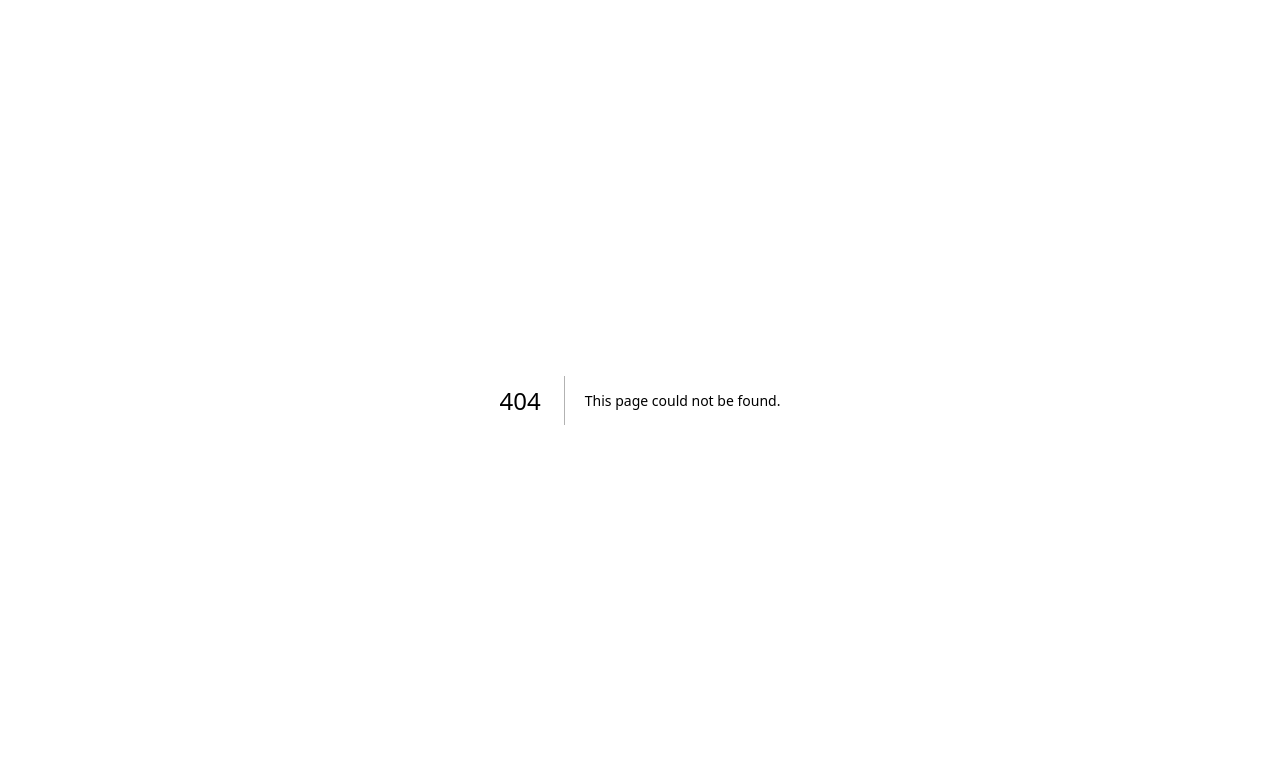
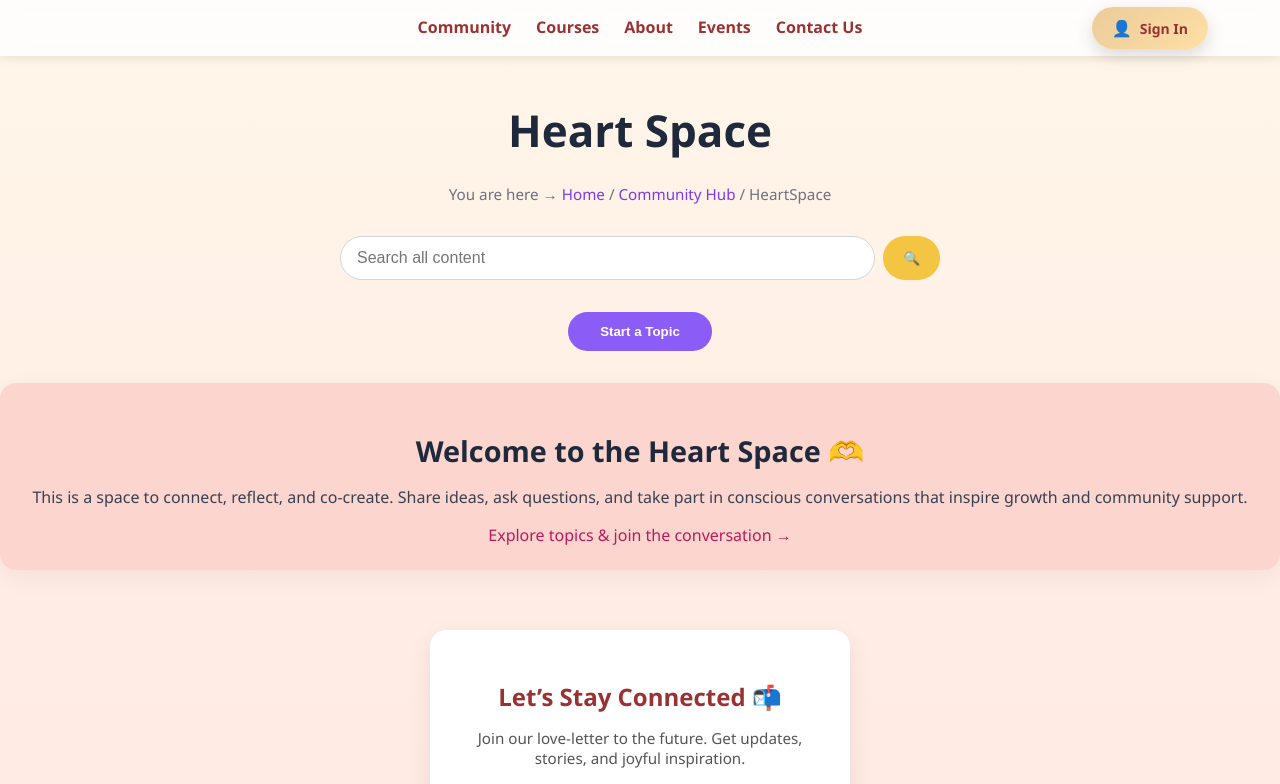
Before and after one commit to josiahbasilio/Light-Heart-Vision, a Next.js app in the folder light-heart-vision/: page /hub/heart-space in a window 1280 px wide. Before the commit this address had no page. Shown: the top 784 px of the page. Built offline with nearby package versions, Linux system fonts and the light colour scheme.

Commit message:
Created Heart Space, the discussion forum

```diff
--- /dev/null
+++ b/light-heart-vision/src/app/hub/heart-space/heart-space.css
@@ -0,0 +1,78 @@
+/* Reuse Community Hub Styles */
+@import '../hub.css';
+
+/* ------------ Main Content Layout ------------ */
+.heartspace-main {
+  padding-top: 100px;
+}
+
+/* ------------ Header Container ------------ */
+.heartspace-header {
+  text-align: center;
+  margin: 0 auto 1.5rem auto;
+}
+
+/* ------------ Header Title ------------ */
+.heartspace-header h1 {
+  font-size: 2.75rem;
+  font-weight: 700;
+  color: #1e293b;
+  margin: 0;
+}
+
+/* ------------ Start Topic Button ------------ */
+.start-topic-btn {
+  display: flex;
+  justify-content: center;
+  margin-top: 2rem;
+}
+
+.start-topic-btn button {
+  padding: 0.75rem 2rem;
+  border: none;
+  border-radius: 9999px;
+  background-color: #8b5cf6;
+  color: white;
+  font-weight: 600;
+  cursor: pointer;
+  transition: background 0.2s ease;
+}
+
+.start-topic-btn button:hover {
+  background-color: #7c3aed;
+}
+
+/* ------------ Discussion Section ------------ */
+.discussion-section {
+  background-color: #fcd5ce; /* warm peachy-pink */
+  padding: 1.5rem;
+  border-radius: 1rem;
+  margin-top: 2rem;
+  text-align: center;
+  box-shadow: 0 8px 24px rgba(0, 0, 0, 0.05);
+}
+
+.discussion-section h2 {
+  font-size: 1.8rem;
+  font-weight: 700;
+  margin-bottom: 0.75rem;
+  color: #1e293b;
+}
+
+.discussion-section p {
+  font-size: 1rem;
+  margin-bottom: 1rem;
+  color: #374151;
+}
+
+.discussion-link {
+  text-decoration: none;
+  color: #be185d; /* deep rose */
+  font-weight: 500;
+  transition: color 0.2s ease;
+}
+
+.discussion-link:hover {
+  color: #9d174d; /* darker rose */
+  text-decoration: underline;
+}
--- /dev/null
+++ b/light-heart-vision/src/app/hub/heart-space/page.js
@@ -0,0 +1,62 @@
+"use client";
+import "./heart-space.css";
+import Link from "next/link";
+import Header from "@/components/Header";
+import Footer from "@/components/Footer";
+
+export default function HeartSpace() {
+  return (
+    <>
+      {/* Include Header */}
+      <Header />
+
+      {/* ------- Main content ------- */}
+      <main className="heartspace-main">
+        <div className="heartspace-header">
+          <h1>Heart Space</h1>
+        </div>
+
+        {/* Breadcrumb */}
+        <div className="hub-breadcrumb">
+          You are here →{" "}
+          <Link href="/" className="hub-link">
+            Home
+          </Link>{" "}
+          /{" "}
+          <Link href="/hub" className="hub-link">
+            Community Hub
+          </Link>{" "}
+          / HeartSpace
+        </div>
+
+        {/* Search Bar */}
+        <div className="hub-search-container">
+          <input type="text" placeholder="Search all content" />
+          <button>🔍</button>
+        </div>
+
+        {/* Start a Topic Button */}
+        <div className="start-topic-btn">
+          <button>Start a Topic</button>
+        </div>
+
+        {/* Discussion Section */}
+        <div className="discussion-section">
+          <h2>Welcome to the Heart Space 🫶</h2>
+          <p>
+            This is a space to connect, reflect, and co-create. Share ideas, ask
+            questions, and take part in conscious conversations that inspire
+            growth and community support.
+          </p>
+          <Link href="/heartspace/topics" className="discussion-link">
+            Explore topics & join the conversation →
+          </Link>
+        </div>
+      </main>
+      {/* ------- Main content ------- */}
+
+      {/* Include Footer */}
+      <Footer />
+    </>
+  );
+}
```
Also changed, not shown: light-heart-vision/src/app/hub/page.js (+5 -4 lines).
